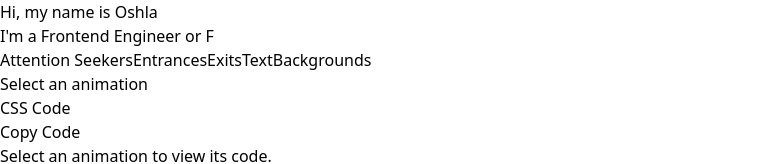
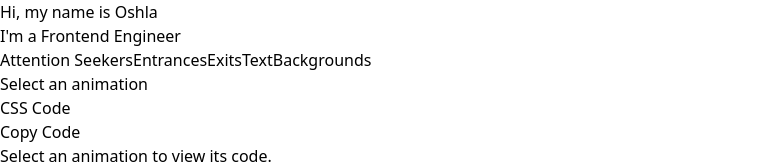
Before and after one commit to osh-la/animately, a React (Vite) app: page / in a window 1280 px wide. Shown: the top 164 px of the page, without its empty margins (0-780 px from the left). Built offline with nearby package versions, Linux system fonts and the light colour scheme.

Commit message:
load update

```diff
--- a/src/App.tsx
+++ b/src/App.tsx
@@ -20,7 +20,7 @@ const App: React.FC = () => {
 
   const fullLines = [
     "Hi, my name is Oshla",
-    "I'm a Frontend Engineer or Fullstack developer if you would let me write my beloved PHP 😄",
+    "I'm a Frontend Engineer",
     "And today, i come bearing gifts ... here you go",
     "Anim8ly",
   ];
```
